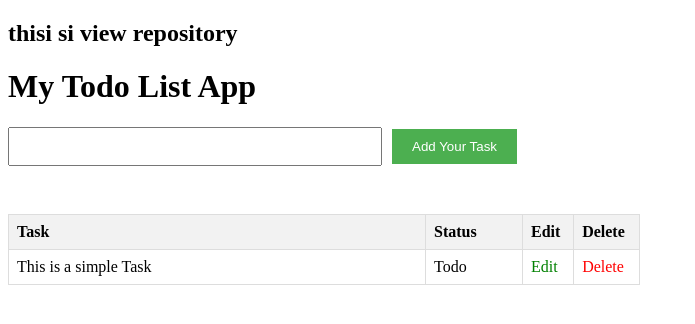
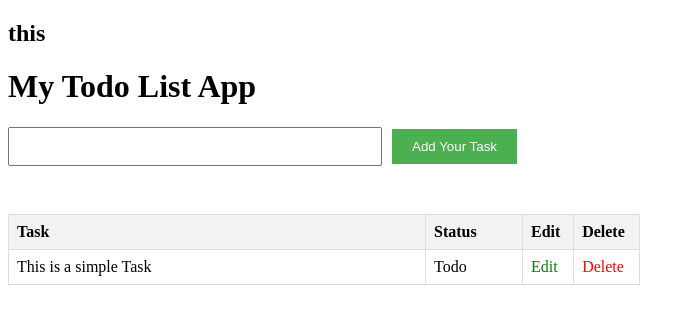
Before and after one commit to Insha-kundi/vue-interview-todo, a Vue app: page / in a window 1280 px wide. Shown: the top 324 px of the page, without its empty margins (0-695 px from the left). Built offline with nearby package versions, Linux system fonts and the light colour scheme.

Commit message:
new branch

```diff
--- a/src/components/TodoLists.vue
+++ b/src/components/TodoLists.vue
@@ -71,7 +71,7 @@ const changeStatus = (index) =>{
 
 
     <div>
-        <h2>thisi si view repository</h2>
+        <h2>this</h2>
         <h1>My Todo List App</h1>
 
         <input v-model="task" type="text">
```
